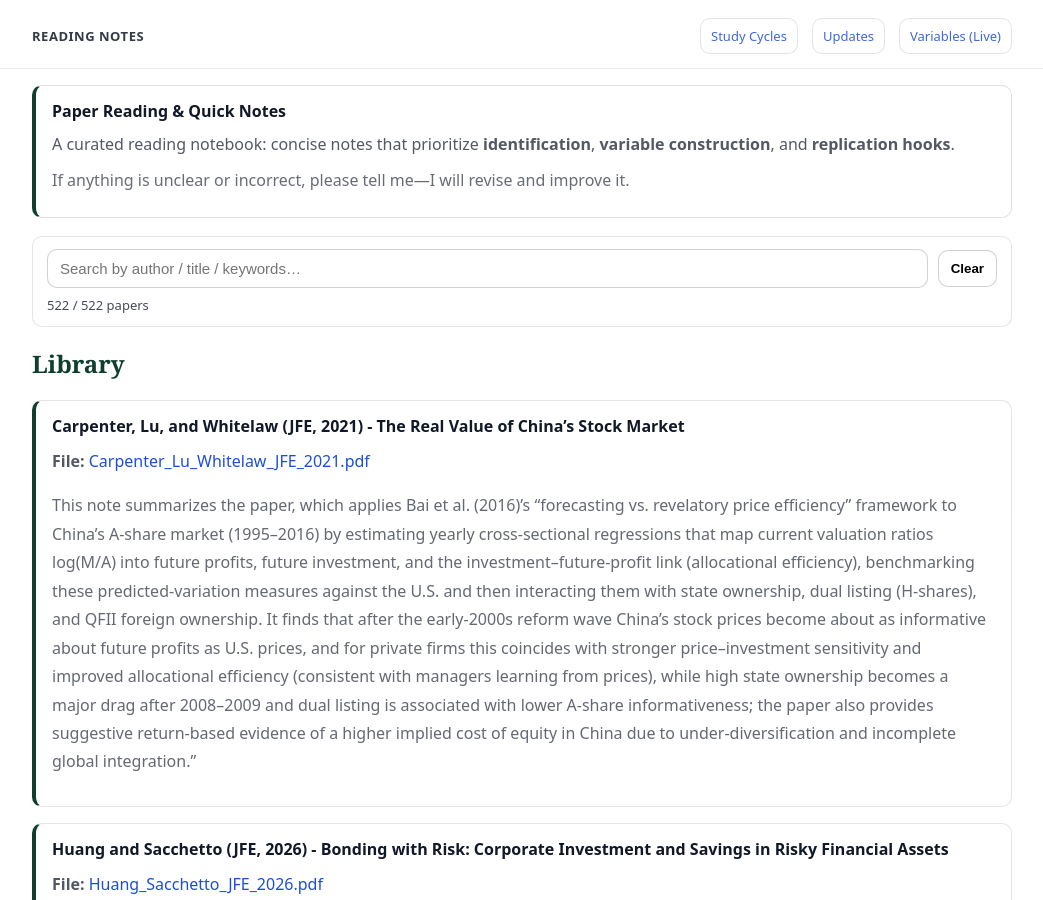
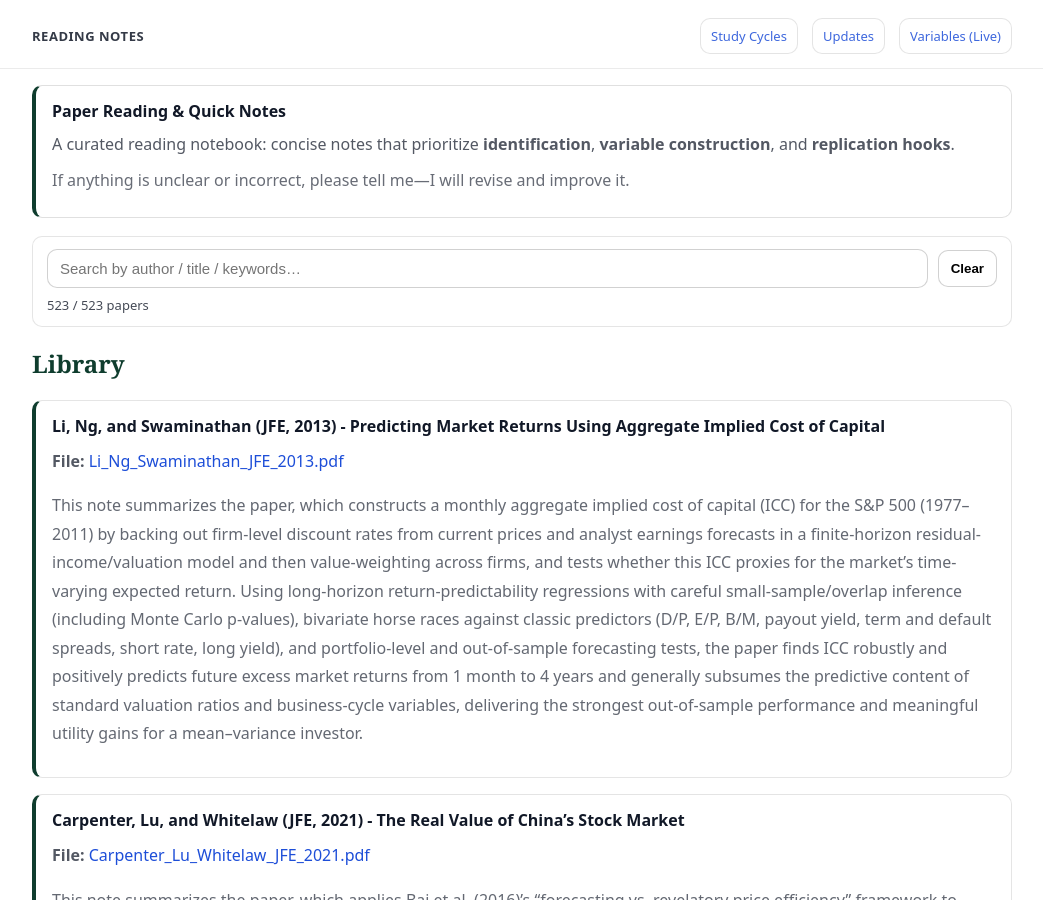
Before and after one commit to yaxinzn/study-archive, a Jekyll site: the page built from reading/index.md, in a window 1280 px wide and 900 px high. Shown: the whole window, without its empty margins (118-1161 px from the left). Built offline with Jekyll 4.4.1, drawn with Linux system fonts in a browser that asks for light colours.

Commit message:
Reading: add/update Li_Ng_Swaminathan_JFE_2013.pdf

```diff
--- a/_data/reading.yml
+++ b/_data/reading.yml
@@ -1,3 +1,7 @@
+- title: "Li, Ng, and Swaminathan (JFE, 2013) - Predicting Market Returns Using Aggregate Implied Cost of Capital"
+  file: "Li_Ng_Swaminathan_JFE_2013.pdf"
+  desc: "This note summarizes the paper, which constructs a monthly aggregate implied cost of capital (ICC) for the S&P 500 (1977–2011) by backing out firm-level discount rates from current prices and analyst earnings forecasts in a finite-horizon residual-income/valuation model and then value-weighting across firms, and tests whether this ICC proxies for the market’s time-varying expected return. Using long-horizon return-predictability regressions with careful small-sample/overlap inference (including Monte Carlo p-values), bivariate horse races against classic predictors (D/P, E/P, B/M, payout yield, term and default spreads, short rate, long yield), and portfolio-level and out-of-sample forecasting tests, the paper finds ICC robustly and positively predicts future excess market returns from 1 month to 4 years and generally subsumes the predictive content of standard valuation ratios and business-cycle variables, delivering the strongest out-of-sample performance and meaningful utility gains for a mean–variance investor."
+
 - title: "Carpenter, Lu, and Whitelaw (JFE, 2021) - The Real Value of China’s Stock Market"
   file: "Carpenter_Lu_Whitelaw_JFE_2021.pdf"
   desc: "This note summarizes the paper, which applies Bai et al. (2016)’s “forecasting vs. revelatory price efficiency” framework to China’s A-share market (1995–2016) by estimating yearly cross-sectional regressions that map current valuation ratios log(M/A) into future profits, future investment, and the investment–future-profit link (allocational efficiency), benchmarking these predicted-variation measures against the U.S. and then interacting them with state ownership, dual listing (H-shares), and QFII foreign ownership. It finds that after the early-2000s reform wave China’s stock prices become about as informative about future profits as U.S. prices, and for private firms this coincides with stronger price–investment sensitivity and improved allocational efficiency (consistent with managers learning from prices), while high state ownership becomes a major drag after 2008–2009 and dual listing is associated with lower A-share informativeness; the paper also provides suggestive return-based evidence of a higher implied cost of equity in China due to under-diversification and incomplete global integration.”"
```
Also changed, not shown: 1 other file.
